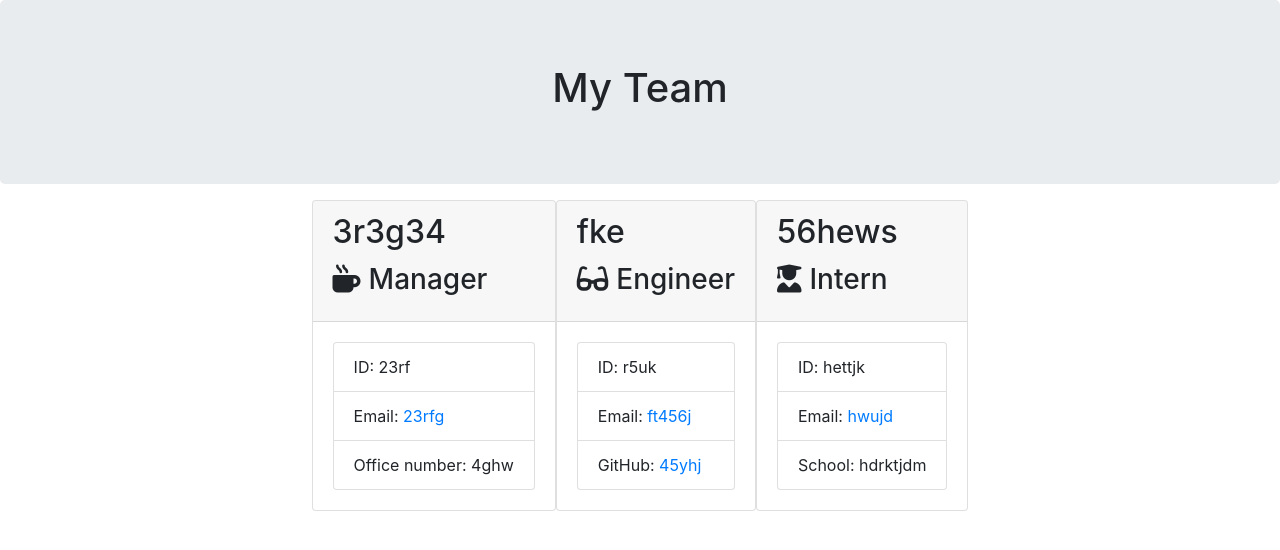
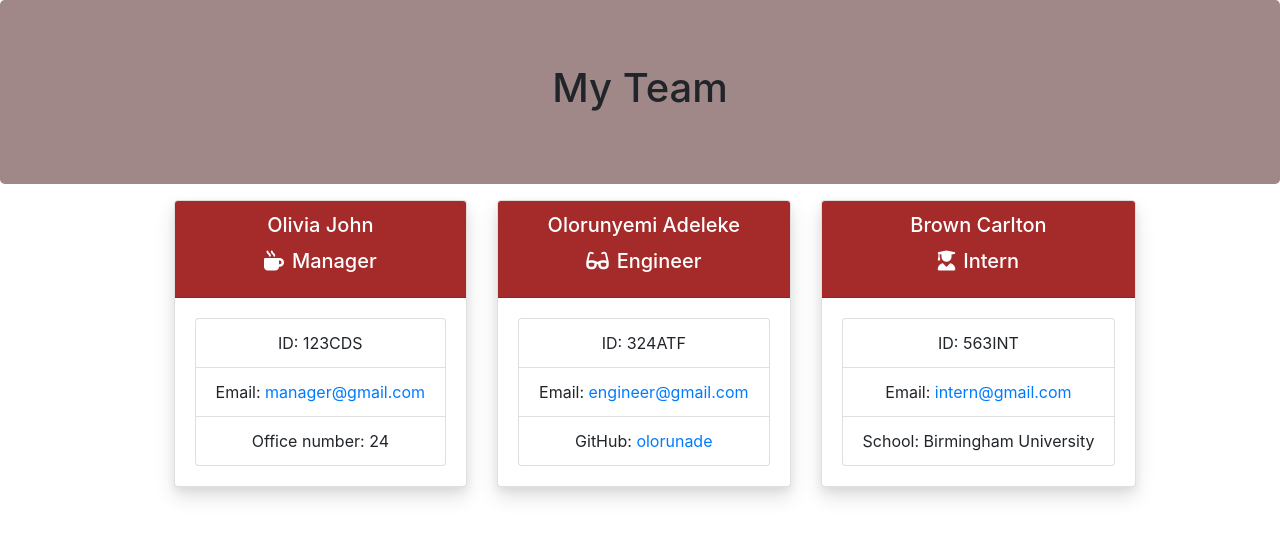
Before and after one commit to hurlavic/Team-Profile-Generator, a website: page output/team.html in a window 1280 px wide. Drawn offline with nearby package versions, Linux system fonts and the light colour scheme.

Commit message:
populated html with info + styling

```diff
--- /dev/null
+++ b/output/style.css
@@ -0,0 +1,31 @@
+.card{
+    margin-left: 30px;
+    text-align: center;
+    box-shadow: 0 10px 20px rgba(0, 0, 0, 0.12), 0 4px 8px rgba(0, 0, 0, 0.06);
+}
+.card-header{
+    background-color: brown;
+    color: white;
+}
+.card-title{
+    font-size: 20px;
+}
+.list-group-item a{
+    text-decoration: none;
+}
+.list-group-item a:hover{
+    color: red;
+}
+.jumbotron{
+    background-color: rgb(160, 136, 136);
+}
+
+@media(max-width: 770px){
+   .team-area{
+    flex-direction: column;
+
+   }
+   .card{
+    margin:0 25px 25px;
+   }
+}
--- a/output/team.html
+++ b/output/team.html
@@ -1,4 +1,3 @@
-
 <!DOCTYPE html>
 <html lang="en">
 
@@ -9,7 +8,7 @@
     <title>My Team</title>
     <link rel="stylesheet" href="https://stackpath.bootstrapcdn.com/bootstrap/4.3.1/css/bootstrap.min.css"
         integrity="sha384-ggOyR0iXCbMQv3Xipma34MD+dH/1fQ784/j6cY/iJTQUOhcWr7x9JvoRxT2MZw1T" crossorigin="anonymous">
-    <link rel="stylesheet" href="style.css">
+    <link rel="stylesheet" href="./style.css">
     <script src="https://kit.fontawesome.com/c502137733.js"></script>
 </head>
 
@@ -27,42 +26,46 @@
 
                 <div class="card employee-card">
                     <div class="card-header">
-            <h2 class="card-title">3r3g34</h2>
+                        <h2 class="card-title">Olivia John</h2>
                         <h3 class="card-title"><i class="fas fa-mug-hot mr-2"></i>Manager</h3>
                     </div>
                     <div class="card-body">
                         <ul class="list-group">
-                <li class="list-group-item">ID: 23rf</li>
-                <li class="list-group-item">Email: <a href="mailto:23rfg">23rfg</a></li>
-                <li class="list-group-item">Office number: 4ghw</li>
+                            <li class="list-group-item">ID: 123CDS</li>
+                            <li class="list-group-item">Email: <a href="mailto:manager@gmail.com">manager@gmail.com</a>
+                            </li>
+                            <li class="list-group-item">Office number: 24</li>
                         </ul>
                     </div>
                 </div>
 
                 <div class="card employee-card">
                     <div class="card-header">
-        <h2 class="card-title">fke</h2>
+                        <h2 class="card-title">Olorunyemi Adeleke</h2>
                         <h3 class="card-title"><i class="fas fa-glasses mr-2"></i>Engineer</h3>
                     </div>
                     <div class="card-body">
                         <ul class="list-group">
-            <li class="list-group-item">ID: r5uk</li>
-            <li class="list-group-item">Email: <a href="mailto:ft456j">ft456j</a></li>
-            <li class="list-group-item">GitHub: <a href="https://github.com/45yhj" target="_blank" rel="noopener noreferrer">45yhj</a></li>
+                            <li class="list-group-item">ID: 324ATF</li>
+                            <li class="list-group-item">Email: <a
+                                    href="mailto:engineer@gmail.com">engineer@gmail.com</a></li>
+                            <li class="list-group-item">GitHub: <a href="https://github.com/olorunade" target="_blank"
+                                    rel="noopener noreferrer">olorunade</a></li>
                         </ul>
                     </div>
                 </div>
 
                 <div class="card employee-card">
                     <div class="card-header">
-        <h2 class="card-title">56hews</h2>
+                        <h2 class="card-title">Brown Carlton</h2>
                         <h3 class="card-title"><i class="fas fa-user-graduate mr-2"></i>Intern</h3>
                     </div>
                     <div class="card-body">
                         <ul class="list-group">
-            <li class="list-group-item">ID: hettjk</li>
-            <li class="list-group-item">Email: <a href="mailto:hwujd">hwujd</a></li>
-            <li class="list-group-item">School: hdrktjdm</li>
+                            <li class="list-group-item">ID: 563INT</li>
+                            <li class="list-group-item">Email: <a href="mailto:intern@gmail.com">intern@gmail.com</a>
+                            </li>
+                            <li class="list-group-item">School: Birmingham University</li>
                         </ul>
                     </div>
                 </div>
@@ -71,4 +74,5 @@
         </div>
     </div>
 </body>
+
 </html>
```
Lines whose indentation alone changed are shown as unchanged.
